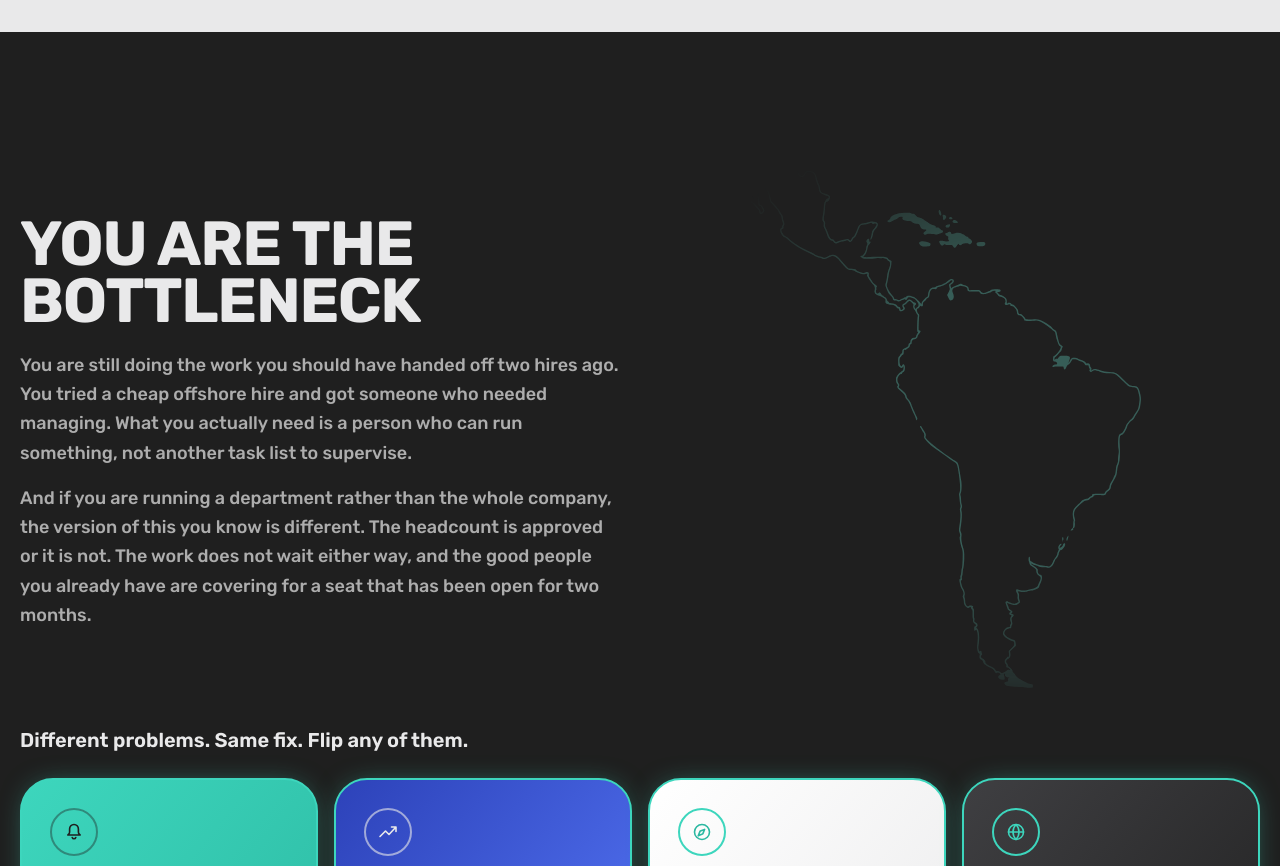
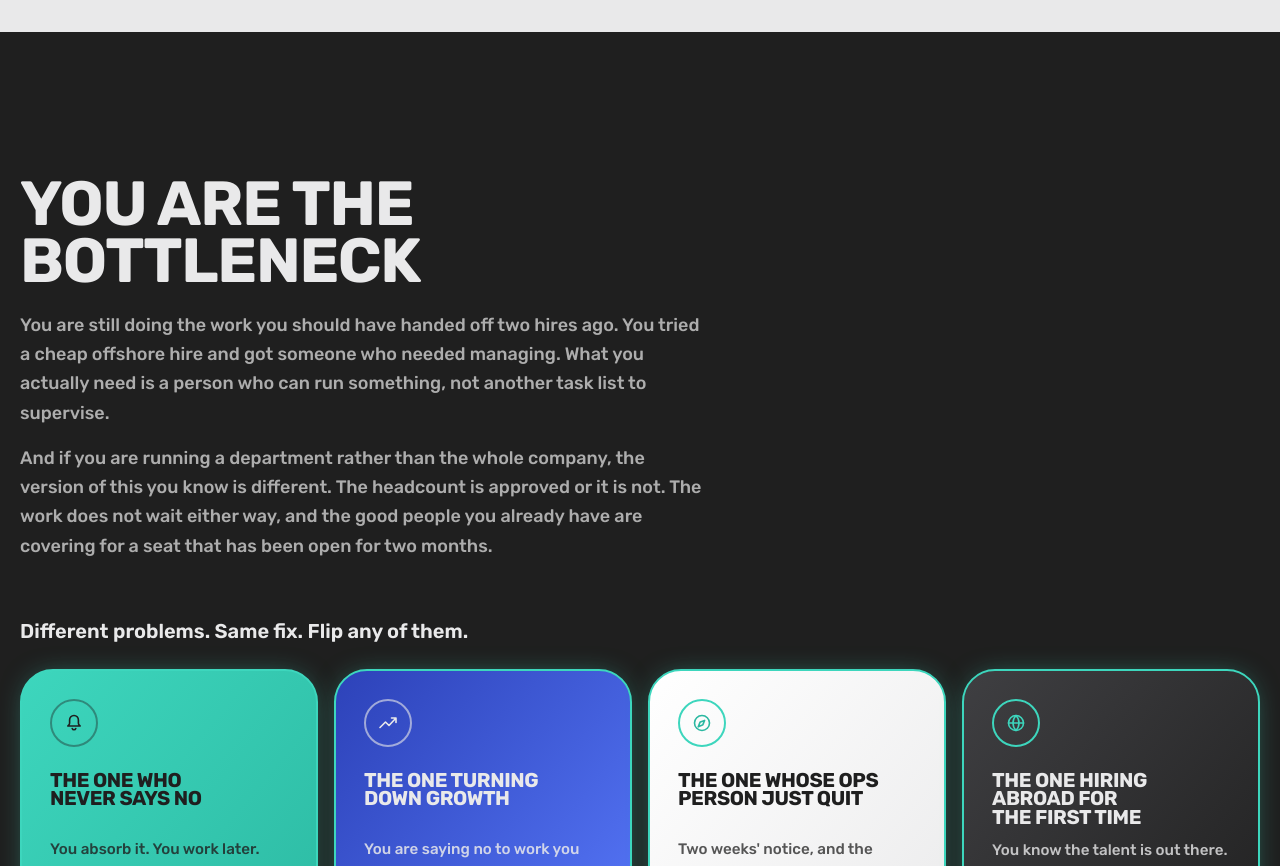
Before and after one commit to Integrated-Go-to-Market-Solutions/Handoff-Sandbox, a Next.js app: page / in a window 1280 px wide. Shown: the part 6440-7306 px from the top of the page. Built offline with nearby package versions, Linux system fonts and the light colour scheme.

Commit message:
Remove the map from the bottleneck section

```diff
--- a/src/app/globals.css
+++ b/src/app/globals.css
@@ -324,17 +324,6 @@ body {
   100% { opacity: 0; }
 }
 
-/* Editorial photo in "You are the bottleneck": the picture dissolves into
-   the carbon on every edge (a mask, not an overlay, so there is no hard
-   line anywhere). Phones fade top and bottom; desktop fades the left edge
-   hardest since the copy sits there, and softens top and bottom. */
-.problem-photo {
-  -webkit-mask-image:
-    linear-gradient(to bottom, transparent 0%, #000 22%, #000 70%, transparent 100%);
-  mask-image:
-    linear-gradient(to bottom, transparent 0%, #000 22%, #000 70%, transparent 100%);
-}
-
 /* The existing LATAM silhouette stays visible as the static base. A second
    copy uses the same asset as a mask and is revealed north-to-south, so the
    light follows the exact map geometry rather than drawing over it. */
@@ -364,13 +353,6 @@ body {
   from { clip-path: inset(0 0 100% 0); }
   to { clip-path: inset(0); }
 }
-@media (min-width: 1024px) {
-  .problem-photo {
-    -webkit-mask-image: radial-gradient(ellipse 72% 64% at 64% 50%, #000 38%, transparent 82%);
-    mask-image: radial-gradient(ellipse 72% 64% at 64% 50%, #000 38%, transparent 82%);
-  }
-}
-
 /* The Hiring Highway as a vertical road. A gray spine with a dashed centre
    line, and a cyan fill that follows the reader down the page; each stop
    lights up as the fill reaches it. The compact homepage version and the
--- a/src/components/sections/problem.tsx
+++ b/src/components/sections/problem.tsx
@@ -3,7 +3,6 @@
 import { useState } from "react";
 import { Reveal } from "../reveal";
 import { Icon, type IconName } from "../icon";
-import { LatamMap } from "../latam-map";
 import { problem } from "@/lib/content";
 
 /* The site's one card system: each face its own gradient, outlined in
@@ -110,26 +109,9 @@ function ProblemCard({
 export function Problem() {
   return (
     <section className="relative overflow-hidden bg-ink section-py text-bone">
-      {/* Editorial photo, per direct reference: a real photo in grayscale,
-          bleeding off the right edge of the viewport and dissolving into
-          the carbon on its left and bottom edges instead of sitting in a
-          frame. Only spans the intro block so it never runs behind the
-          cards. On phones it sits above the copy and fades out downward. */}
       <div className="shell relative">
-        <div className="relative lg:grid lg:grid-cols-[minmax(0,1fr)_minmax(0,1fr)] lg:items-center lg:gap-10">
-          <div
-            className="problem-photo relative -mx-6 mb-8 h-72 sm:h-80 lg:absolute lg:-inset-y-10 lg:right-0 lg:mx-0 lg:mb-0 lg:h-auto lg:w-[58%] lg:-mr-[max(0px,calc((100vw-var(--shell))/2))]"
-            aria-hidden="true"
-          >
-            <LatamMap
-              className="absolute inset-0"
-              baseClassName="bg-white opacity-10"
-              glowClassName="opacity-25"
-              align="top"
-            />
-          </div>
-
-          <Reveal className="relative max-w-3xl lg:py-10">
+        <div className="relative">
+          <Reveal className="relative max-w-3xl">
             <h2 className="display mt-2 text-[clamp(2rem,5vw,3.9rem)]">
               {problem.headline}
             </h2>
```
Also changed, not shown: 1 other file (tests, documents, lock files or other folders).
